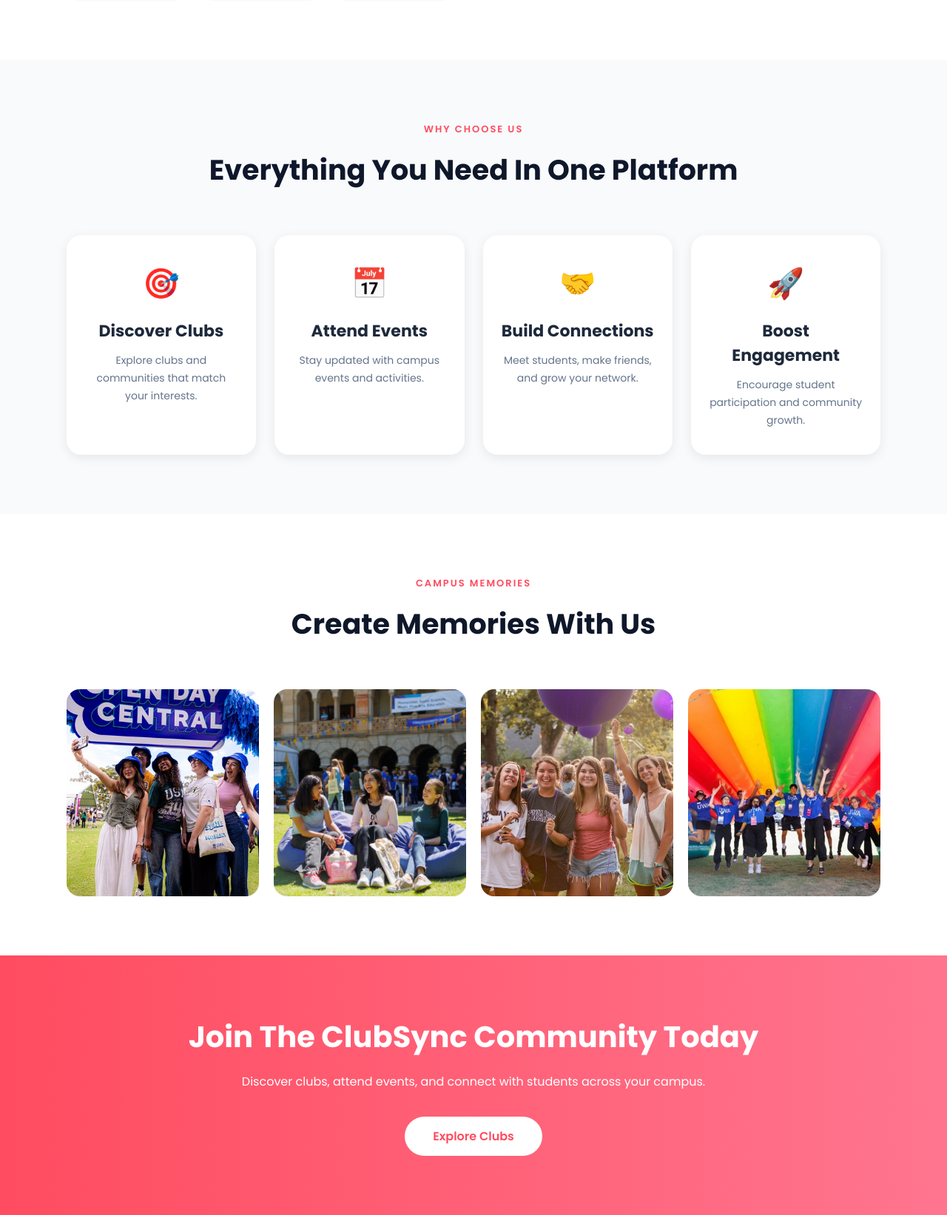
After one commit to HirushikaWickramaarachchi/AgileProject, a Flask app: page /about in a window 1280 px wide. The commit adds this page. Shown: the part 985-2628 px from the top of the page at 74% size. Run offline with Flask 3, Linux system fonts and the light colour scheme; some libraries are stand-ins or nearby versions.

Commit message:
Added about us page

```diff
--- a/app.py
+++ b/app.py
@@ -14,6 +14,7 @@ from routes.dashboard import dashboard_bp
 from routes.clubs import clubs_bp
 from routes.admin import admin_bp
 from routes.profile import profile_bp
+from routes.main import main_bp
 
 app = Flask(__name__)
 
@@ -107,6 +108,7 @@ app.register_blueprint(dashboard_bp)
 app.register_blueprint(clubs_bp)
 app.register_blueprint(admin_bp)
 app.register_blueprint(profile_bp)
+app.register_blueprint(main_bp)
 
 if __name__ == "__main__":
     app.run(debug=True)
--- a/routes/main.py
+++ b/routes/main.py
@@ -7,6 +7,10 @@ main_bp = Blueprint("main", __name__)
 def home():
     return render_template("home.html")
 
+@main_bp.route("/about")
+def about():
+    return render_template("about.html")
+
 
 @main_bp.route("/clubs")
 def clubs():
--- /dev/null
+++ b/static/css/about.css
@@ -0,0 +1,271 @@
+* {
+  margin: 0;
+  padding: 0;
+  box-sizing: border-box;
+  font-family: "Poppins", sans-serif;
+}
+
+body {
+  background: #f8f9fc;
+  overflow-x: hidden;
+  color: #1e293b;
+}
+
+/* HERO */
+
+.about-hero {
+  background:
+    linear-gradient(rgba(0, 0, 0, 0.55), rgba(0, 0, 0, 0.55)),
+    url("https://images.unsplash.com/photo-1523580494863-6f3031224c94")
+      center/cover no-repeat;
+
+  padding: 100px 20px;
+  text-align: center;
+}
+
+.hero-content {
+  max-width: 800px;
+  margin: auto;
+}
+
+.hero-content h1 {
+  color: white;
+  font-size: 52px;
+  margin-bottom: 18px;
+  font-weight: 700;
+}
+
+.hero-content p {
+  color: white;
+  font-size: 18px;
+  line-height: 1.8;
+}
+
+/* ABOUT */
+
+.about-section {
+  padding: 80px 7%;
+  background: white;
+}
+
+.about-container {
+  display: grid;
+  grid-template-columns: 1fr 1fr;
+  gap: 50px;
+  align-items: center;
+}
+
+.about-text span,
+.section-title span {
+  color: #ff4c60;
+  font-weight: 600;
+  letter-spacing: 2px;
+  font-size: 13px;
+}
+
+.about-text h2,
+.section-title h2 {
+  font-size: 38px;
+  margin: 15px 0;
+  color: #0f172a;
+}
+
+.about-text p {
+  color: #555;
+  line-height: 1.9;
+  margin-bottom: 18px;
+  font-size: 15px;
+}
+
+.about-image img {
+  width: 100%;
+  height: 420px;
+  object-fit: cover;
+  border-radius: 20px;
+  box-shadow: 0 8px 25px rgba(0, 0, 0, 0.12);
+}
+
+/* STATS */
+
+.about-stats {
+  display: flex;
+  gap: 18px;
+  margin-top: 30px;
+  flex-wrap: wrap;
+}
+
+.stat-card {
+  flex: 1;
+  min-width: 140px;
+  background: #fff4f6;
+  padding: 24px;
+  border-radius: 18px;
+  text-align: center;
+  transition: 0.3s;
+}
+
+.stat-card:hover {
+  transform: translateY(-5px);
+}
+
+.stat-card h3 {
+  color: #ff4c60;
+  font-size: 28px;
+  margin-bottom: 8px;
+}
+
+.stat-card p {
+  margin: 0;
+  font-size: 14px;
+}
+
+/* FEATURES */
+
+.features-section {
+  padding: 80px 7%;
+  background: #f8fafc;
+}
+
+.section-title {
+  text-align: center;
+  margin-bottom: 60px;
+}
+
+.features-grid {
+  display: grid;
+  grid-template-columns: repeat(auto-fit, minmax(240px, 1fr));
+  gap: 25px;
+}
+
+.feature-card {
+  background: white;
+  padding: 35px 25px;
+  border-radius: 20px;
+  text-align: center;
+  transition: 0.3s;
+  box-shadow: 0 4px 15px rgba(0, 0, 0, 0.08);
+}
+
+.feature-card:hover {
+  transform: translateY(-6px);
+}
+
+.icon {
+  font-size: 40px;
+  margin-bottom: 18px;
+}
+
+.feature-card h3 {
+  margin-bottom: 12px;
+  font-size: 22px;
+}
+
+.feature-card p {
+  color: #64748b;
+  line-height: 1.7;
+  font-size: 14px;
+}
+
+/* GALLERY */
+
+.gallery-section {
+  padding: 80px 7%;
+  background: white;
+}
+
+.gallery-grid {
+  display: grid;
+  grid-template-columns: repeat(auto-fit, minmax(240px, 1fr));
+  gap: 20px;
+}
+
+.gallery-grid img {
+  width: 100%;
+  height: 280px;
+  object-fit: cover;
+  border-radius: 18px;
+  transition: 0.3s;
+}
+
+.gallery-grid img:hover {
+  transform: scale(1.03);
+}
+
+/* CTA */
+
+.cta-section {
+  padding: 80px 7%;
+  background: linear-gradient(to right, #ff4c60, #ff758f);
+  text-align: center;
+}
+
+.cta-content h2 {
+  color: white;
+  font-size: 40px;
+  margin-bottom: 18px;
+}
+
+.cta-content p {
+  color: white;
+  font-size: 16px;
+  margin-bottom: 35px;
+}
+
+.cta-btn {
+  display: inline-block;
+  padding: 14px 38px;
+  background: white;
+  color: #ff4c60;
+  text-decoration: none;
+  border-radius: 50px;
+  font-weight: 600;
+  transition: 0.3s;
+}
+
+.cta-btn:hover {
+  transform: scale(1.05);
+}
+
+/* RESPONSIVE */
+
+@media (max-width: 992px) {
+  .about-container {
+    grid-template-columns: 1fr;
+  }
+
+  .hero-content h1 {
+    font-size: 42px;
+  }
+
+  .about-text h2,
+  .section-title h2 {
+    font-size: 32px;
+  }
+}
+
+@media (max-width: 768px) {
+  .about-hero {
+    padding: 80px 20px;
+  }
+
+  .hero-content h1 {
+    font-size: 34px;
+  }
+
+  .hero-content p {
+    font-size: 15px;
+  }
+
+  .about-text h2,
+  .section-title h2 {
+    font-size: 28px;
+  }
+
+  .about-stats {
+    flex-direction: column;
+  }
+
+  .cta-content h2 {
+    font-size: 32px;
+  }
+}
--- /dev/null
+++ b/templates/about.html
@@ -0,0 +1,166 @@
+<!doctype html>
+<html lang="en">
+  <head>
+    <meta charset="UTF-8" />
+    <meta name="viewport" content="width=device-width, initial-scale=1.0" />
+
+    <title>About Us - ClubSync</title>
+
+    <link
+      rel="stylesheet"
+      href="{{ url_for('static', filename='css/styles.css') }}"
+    />
+
+    <link
+      rel="stylesheet"
+      href="{{ url_for('static', filename='css/about.css') }}"
+    />
+
+    <link rel="preconnect" href="https://fonts.googleapis.com" />
+
+    <link
+      href="https://fonts.googleapis.com/css2?family=Poppins:wght@300;400;500;600;700&display=swap"
+      rel="stylesheet"
+    />
+  </head>
+
+  <body>
+    {% set active_page = 'about' %} {% include "_site_header.html" %}
+
+    <!-- HERO SECTION -->
+
+    <section class="about-hero">
+      <div class="hero-content">
+        <h1>About ClubSync</h1>
+
+        <p>
+          Connecting students, clubs, and unforgettable campus experiences all
+          in one place.
+        </p>
+      </div>
+    </section>
+
+    <!-- ABOUT SECTION -->
+
+    <section class="about-section">
+      <div class="about-container">
+        <div class="about-text">
+          <span>WHO WE ARE</span>
+
+          <h2>Building Stronger Student Communities</h2>
+
+          <p>
+            ClubSync is a modern student club management platform designed to
+            help students discover clubs, participate in events, and stay
+            connected with university life.
+          </p>
+
+          <p>
+            Our mission is to make campus engagement easier, more exciting, and
+            more accessible for every student.
+          </p>
+
+          <div class="about-stats">
+            <div class="stat-card">
+              <h3>50+</h3>
+              <p>Student Clubs</p>
+            </div>
+
+            <div class="stat-card">
+              <h3>100+</h3>
+              <p>Events Hosted</p>
+            </div>
+
+            <div class="stat-card">
+              <h3>1000+</h3>
+              <p>Students Connected</p>
+            </div>
+          </div>
+        </div>
+
+        <div class="about-image">
+          <img
+            src="{{ url_for('static', filename='images/about1.jpg') }}"
+            alt="About ClubSync"
+          />
+        </div>
+      </div>
+    </section>
+
+    <!-- FEATURES -->
+
+    <section class="features-section">
+      <div class="section-title">
+        <span>WHY CHOOSE US</span>
+
+        <h2>Everything You Need In One Platform</h2>
+      </div>
+
+      <div class="features-grid">
+        <div class="feature-card">
+          <div class="icon">🎯</div>
+
+          <h3>Discover Clubs</h3>
+
+          <p>Explore clubs and communities that match your interests.</p>
+        </div>
+
+        <div class="feature-card">
+          <div class="icon">📅</div>
+
+          <h3>Attend Events</h3>
+
+          <p>Stay updated with campus events and activities.</p>
+        </div>
+
+        <div class="feature-card">
+          <div class="icon">🤝</div>
+
+          <h3>Build Connections</h3>
+
+          <p>Meet students, make friends, and grow your network.</p>
+        </div>
+
+        <div class="feature-card">
+          <div class="icon">🚀</div>
+
+          <h3>Boost Engagement</h3>
+
+          <p>Encourage student participation and community growth.</p>
+        </div>
+      </div>
+    </section>
+
+    <!-- GALLERY -->
+
+    <section class="gallery-section">
+      <div class="section-title">
+        <span>CAMPUS MEMORIES</span>
+
+        <h2>Create Memories With Us</h2>
+      </div>
+
+      <div class="gallery-grid">
+        <img src="{{ url_for('static', filename='images/gallery1.jpg') }}" />
+        <img src="{{ url_for('static', filename='images/gallery2.jpg') }}" />
+        <img src="{{ url_for('static', filename='images/gallery3.jpg') }}" />
+        <img src="{{ url_for('static', filename='images/gallery4.jpg') }}" />
+      </div>
+    </section>
+
+    <!-- CTA -->
+
+    <section class="cta-section">
+      <div class="cta-content">
+        <h2>Join The ClubSync Community Today</h2>
+
+        <p>
+          Discover clubs, attend events, and connect with students across your
+          campus.
+        </p>
+
+        <a href="/clubs" class="cta-btn"> Explore Clubs </a>
+      </div>
+    </section>
+  </body>
+</html>
--- a/templates/home.html
+++ b/templates/home.html
@@ -31,12 +31,17 @@
 
   <section class="overview">
     <h2>About ClubSync</h2>
+
     <p>
       ClubSync is a centralized platform that helps students discover clubs,
       participate in events, and track their engagement. It simplifies club
       management while improving communication between students and
       administrators.
     </p>
+
+    <a href="/about" class="about-link">
+      Learn More
+    </a>
   </section>
 
   <section class="moment-section">
```
